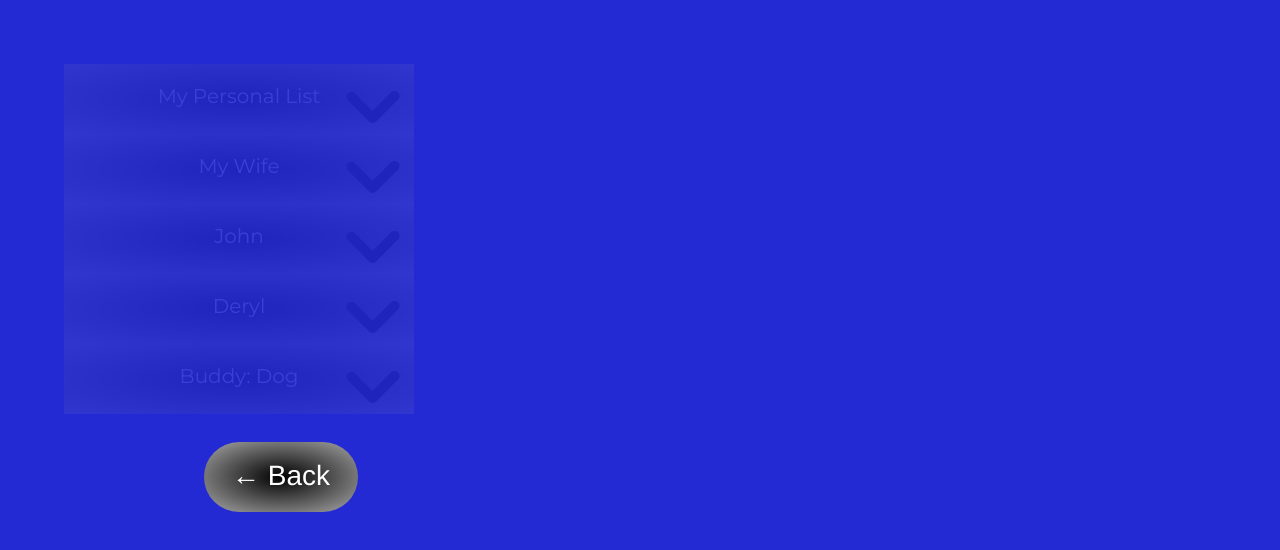
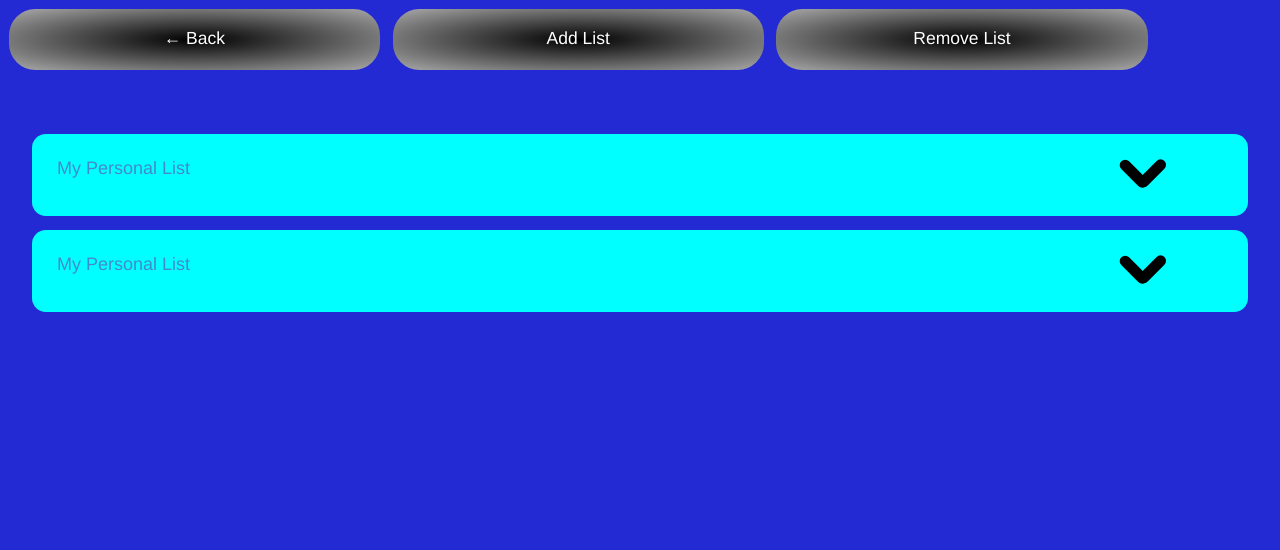
Before and after one commit to xkevinramos/COGS120-Web-App, a plain HTML site: page family.html in a window 1280 px wide. Drawn offline with nearby package versions, Linux system fonts and the light colour scheme.

Commit message:
Replaced list with collapsible panels and buttons for user to go back to previous screen, to add a new list, and to remove an existing list shown.

```diff
--- a/css/family.css
+++ b/css/family.css
@@ -3,9 +3,9 @@ body{
 	z-index: 1;
 }
 .famList{
-	width: 25em;
-	height: 25em;
-	margin: 5% auto auto 5%;
+	width: 95%;
+	height: auto;
+	margin: 5% auto auto 2.5%;
 	display: block;
 	position: relative;
 	float: center;
@@ -52,11 +52,14 @@ body{
 }
 
 .bar1, .bar2{
-	width: 2em;
-    height: .5em;
+	margin: -0.5em 0em 0.5em 0em;
+	width: 2.5em;
+    height: .75em;
 	background-color: black;
 	border-radius: 0.5em;
 	transition: 0.5s;
+	position: relative;
+	display: block;
 }
 
 .bar1.toWhite, .bar2.toWhite{
@@ -64,11 +67,11 @@ body{
 }
 
 .bar1{
-	transform: rotate(-45deg) translate(-0.55em, -1.15em);
+	transform: rotate(-45deg) translate(-0.18em, -1.5em);
 }
 
 .bar2{
-	transform: rotate(45deg) translate(-2.25em, 1em);
+	transform: rotate(45deg) translate(-2.9em, 0.6em);
 }
 
 #backBar1, #backBar2{
@@ -78,6 +81,29 @@ body{
 	margin-right: 3em;
 }
 
+.panelDefault{
+	margin-bottom: 1em;
+	border: 0.5em solid transparent;
+	border-radius: 1em;
+}
+
+.listBox{
+	cursor: pointer;
+}
+
+.panelDefault, .listBox{
+	background-color: cyan;
+}
+
+a h4{
+	margin: 1em 0em 0.5em 1em;
+	position: relative;
+	display: inline-block;
+}
+
+a h4{
+	float: center;
+}
 
 .arrowDown:hover{
 	transition: .5s ease-in-out;
@@ -86,24 +112,27 @@ body{
 .itemList{
 	background-color: white;
 	display: none;
+	position: relative;
 }
 
-.button{
-	display: relative;
-	margin: 1em 0em 0em 5em;
-	padding: .5em 1em 2em 0em;
-	width: 5.5em;
-	height: 1.5em;
-	font-size: 2em;
-	text-align: right;
+.changeButtons{
+	display: absolute;
+	margin: 0.5em 0em 0em 0.5em;
+	padding: 1em 0em 2em 0em;
+	width: 29%;
+	height: 3.5em;
+	font-size: 1.25em;
+	text-align: center;
 	border-radius: 1.5em;
 	border: none;
 	color: white;
 	background-image: -webkit-radial-gradient(black 0%, white 150%);
 	transition: 0.3s ease-in-out;
 	text-decoration: none;
+	cursor: pointer;
 }
+
 a:hover{
 	text-decoration: none;
-	color: yellow;
+	color: red;
 }
--- a/family.html
+++ b/family.html
@@ -8,6 +8,7 @@
 		<link rel="stylesheet" href="https://www.w3schools.com/w3css/3/w3.css">
 		<link href="https://fonts.googleapis.com/css?family=Montserrat" rel="stylesheet">
 		<link rel="stylesheet" href="//code.jquery.com/ui/1.12.1/themes/smoothness/jquery-ui.css">
+		<link rel="stylesheet" href="https://maxcdn.bootstrapcdn.com/bootstrap/3.3.7/css/bootstrap.min.css">
 		<link href="css/bootstrap.min.css" rel="stylesheet">
 		<link href="css/bootstrap-theme.min.css" rel="stylesheet">
 		<style type="text/css">
@@ -16,20 +17,59 @@
 	</head>
 
 	<body>
+		<div class = "buttonGroup">
+			<button class = "changeButtons" id = "backButton">&larr; Back</button>
+			<button class = "changeButtons" id = "addButton">Add List</button>
+			<button class = "changeButtons" id = "removeButton">Remove List</button>
+		</div>
 		<div class = "famList">
-			<!--Button #1-->
-			<div class = "buttonToList">My Personal List
+				<!--This is where the start of panel begins.-->
+					<div class="panelDefault">
+						<div class = "listBox">
+							<a data-toggle="collapse" href="#collapse1">
+								<h4>My Personal List</h4>
+								<div class = "arrowDown" id = "arrow1">
+									<div class = "bar1"></div>
+									<div class = "bar2"></div>
+								</div>
+							</a>
+						</div>
+						<div id="collapse1" class="panel-collapse collapse">
+							<div class="panel-body">Panel Body</div>
+							<button class = "panel-footer">+ Add Item</button>
+						</div>
+					</div>
+				<!--This is where the end of panel arrives.-->
+				<!--Start of next panel-->
+					<div class="panelDefault">
+						<div class = "listBox">
+							<a data-toggle="collapse" href="#collapse2">
+								<h4>My Personal List</h4>
+								<div class = "arrowDown" id = "arrow1">
+									<div class = "bar1"></div>
+									<div class = "bar2"></div>
+								</div>
+							</a>
+						</div>
+						<div id="collapse2" class="panel-collapse collapse">
+							<div class="panel-body">Panel Body</div>
+							<button class = "panel-footer">+ Add Item</button>
+						</div>
+					</div>
+				<!--End of next panel-->
+			</div>
+			<!--Buttons-->
+			<!--<div class = "buttonToList" data-toggle = "itemList" data-target = "#list1" aria-expanded = "false" aria-controls = "list1">
+				My Personal List
 				<div class = "arrowDown" id = "arrow1">
 					<div class = "bar1"></div>
 					<div class = "bar2"></div>
 				</div>
 			</div>
 			<div class = "itemList" id = "list1">
-					Food
+						Food
 			</div>
 
-
-			<!--Button #2-->
 			<div class = "buttonToList">My Wife
 				<div class = "arrowDown" id = "arrow2">
 					<div class = "bar1"></div>
@@ -40,7 +80,6 @@
 					Food
 			</div>
 
-			<!--Button #3-->
 			<div class = "buttonToList">John
 				<div class = "arrowDown" id = "arrow3">
 					<div class = "bar1"></div>
@@ -51,7 +90,6 @@
 					Food
 			</div>
 
-			<!--Button #4-->
 			<div class = "buttonToList">Deryl
 				<div class = "arrowDown" id = "arrow4">
 					<div class = "bar1"></div>
@@ -62,7 +100,6 @@
 					Food
 			</div>
 
-			<!--Button #5-->
 			<div class = "buttonToList">Buddy: Dog
 				<div class = "arrowDown" id = "arrow5">
 					<div class = "bar1"></div>
@@ -71,20 +108,18 @@
 			</div>
 			<div class = "itemList" id = "list5">
 					Food
-			</div>
+			</div>-->
 
 			<!--Back buttion-->
-			<a href = "index.html">
-				<button class = "button">&larr; Back</button>
-			</a>
+
 		</div>
 
 	</body>
 
 	<script src="http://code.jquery.com/jquery.js"></script>
 	<script src="//code.jquery.com/ui/1.12.1/jquery-ui.js"></script>
-	<script src="js/accordian.js"></script>
-	<script src="js/loopList.js"></script>
+	<!--<script src="js/loopList.js"></script>-->
 	<script src="js/bootstrap.js"></script>
 	<script src="js/bootstrap.min.js"></script>
+	<script src="https://maxcdn.bootstrapcdn.com/bootstrap/3.3.7/js/bootstrap.min.js"></script>
 </html>
--- a/js/loopList.js
+++ b/js/loopList.js
@@ -8,5 +8,5 @@ var toListToNum = document.getElementsByClassName("buttonToList");
 			} else {
 				list.style.display = "none";
 			}
-    	};
+		};
 	}
```
